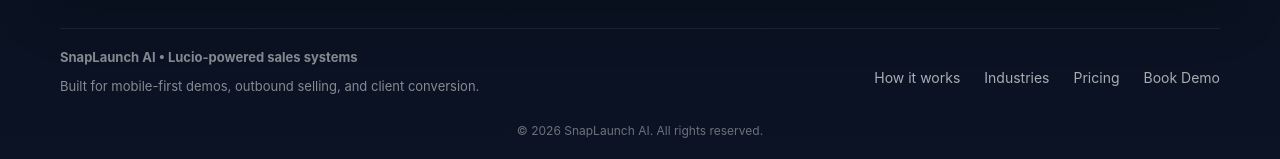
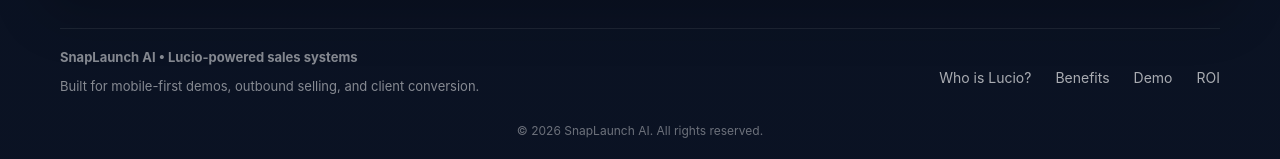
Before and after one commit to jsant1294/snaplaunch-sales-landing, a Next.js app: page /lucio in a window 1280 px wide. Shown: the part 3308-3467 px from the top of the page. Built offline with nearby package versions, Linux system fonts and the light colour scheme.

Commit message:
Fix Lucio footer links

```diff
--- a/components/Footer.jsx
+++ b/components/Footer.jsx
@@ -1,5 +1,11 @@
-export default function Footer() {
+export default function Footer({ links }) {
   const currentYear = new Date().getFullYear();
+  const resolvedLinks = links || [
+    { label: "How it works", href: "#how-it-works" },
+    { label: "Industries", href: "#industries" },
+    { label: "Pricing", href: "#pricing" },
+    { label: "Book Demo", href: "#book" },
+  ];
 
   return (
     <footer className="snap-footer-simple">
@@ -10,10 +16,11 @@
             <p>Built for mobile-first demos, outbound selling, and client conversion.</p>
           </div>
           <div className="snap-footer-links">
-            <a href="#how-it-works">How it works</a>
-            <a href="#industries">Industries</a>
-            <a href="#pricing">Pricing</a>
-            <a href="#book">Book Demo</a>
+            {resolvedLinks.map((link) => (
+              <a key={link.label} href={link.href}>
+                {link.label}
+              </a>
+            ))}
           </div>
         </div>
         <div className="snap-footer-simple-copy">
--- a/components/LucioPageClient.jsx
+++ b/components/LucioPageClient.jsx
@@ -106,6 +106,12 @@
   const searchParams = useSearchParams();
   const lang = searchParams.get("lang") === "es" ? "es" : "en";
   const t = content[lang];
+  const footerLinks = [
+    { label: lang === "es" ? "Quién es Lucio" : "Who is Lucio?", href: "#top" },
+    { label: lang === "es" ? "Beneficios" : "Benefits", href: "#benefits" },
+    { label: "Demo", href: "#video" },
+    { label: "ROI", href: "#buy" },
+  ];
 
   const navLinks = [
     {
@@ -458,7 +464,7 @@
           </div>
         </section>
       </section>
-      <Footer />
+      <Footer links={footerLinks} />
       <LucioFloatingWidget lang={lang} />
     </main>
   );
```
